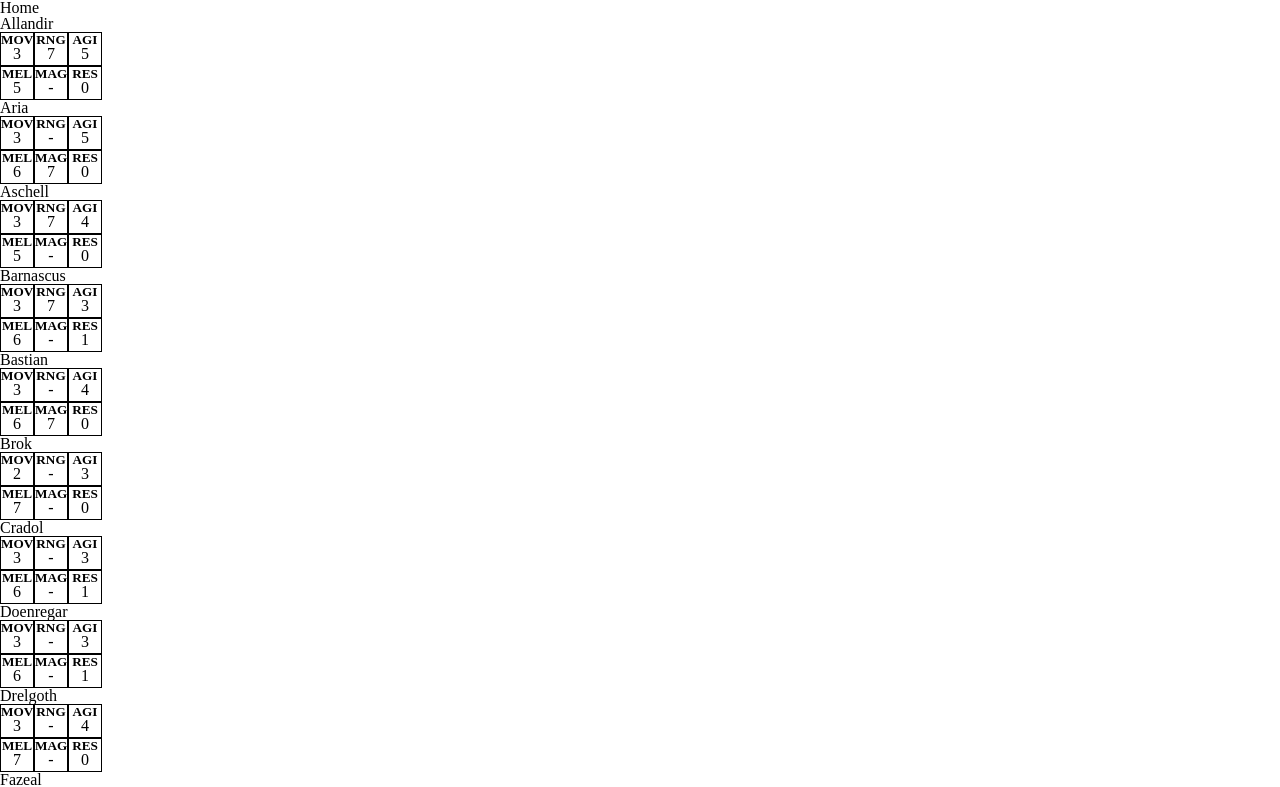
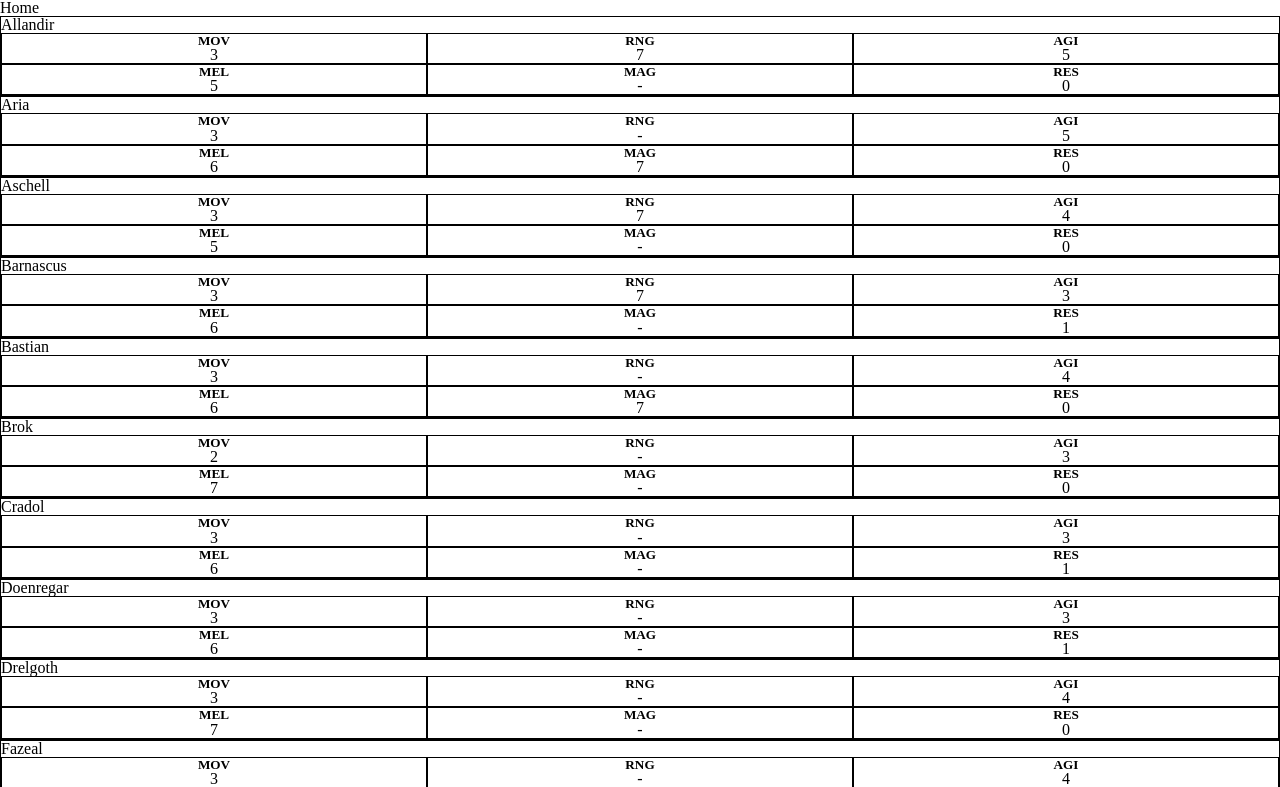
Before and after one commit to centaurreader/judgement-app, a React app: page / in a window 1280 px wide. Shown: the top 787 px of the page. Built offline with nearby package versions, Linux system fonts and the light colour scheme.

Commit message:
enable prop types

```diff
--- a/package.json
+++ b/package.json
@@ -36,6 +36,7 @@
     "webpack-dev-server": "^4.15.1"
   },
   "dependencies": {
+    "prop-types": "^15.8.1",
     "react": "^18.2.0",
     "react-dom": "^18.2.0",
     "react-router": "^6.14.1",
--- /dev/null
+++ b/src/components/HeroCard.css
@@ -0,0 +1,12 @@
+.container {
+  border: 1px solid black;
+}
+
+.statList {
+  display: flex;
+  flex-wrap: wrap;
+}
+
+.statListItem {
+  flex: 1 0 33%;
+}
--- /dev/null
+++ b/src/components/HeroCard.jsx
@@ -0,0 +1,33 @@
+import React from 'react';
+import PropTypes from 'prop-types';
+import StatBlock from './StatBlock';
+import style from './HeroCard.css';
+
+function HeroCard({
+  name,
+  stats,
+}) {
+  return (
+    <div className={style.container}>
+      <p>{name}</p>
+
+      <ul className={style.statList}>
+        {stats.map((stat) => (
+          <li key={stat.label} className={style.statListItem}>
+            <StatBlock name={stat.label} value={stat.value} />
+          </li>
+        ))}
+      </ul>
+    </div>
+  );
+}
+
+HeroCard.propTypes = {
+  name: PropTypes.string.isRequired,
+  stats: PropTypes.arrayOf(PropTypes.objectOf({
+    label: PropTypes.string.isRequired,
+    value: PropTypes.string,
+  })).isRequired,
+};
+
+export default HeroCard;
--- a/src/components/StatBlock.css
+++ b/src/components/StatBlock.css
@@ -1,8 +1,6 @@
 .container {
   border: 1px solid black;
   text-align: center;
-  height: 2rem;
-  width: 2rem;
 }
 
 .name {
--- a/src/components/StatBlock.jsx
+++ b/src/components/StatBlock.jsx
@@ -1,4 +1,5 @@
 import React from 'react';
+import PropTypes from 'prop-types';
 import style from './StatBlock.css';
 
 function StatBlock({
@@ -13,4 +14,13 @@ function StatBlock({
   );
 }
 
+StatBlock.propTypes = {
+  name: PropTypes.string.isRequired,
+  value: PropTypes.string,
+};
+
+StatBlock.defaultProps = {
+  value: '-',
+};
+
 export default StatBlock;
--- a/src/routes/Home.jsx
+++ b/src/routes/Home.jsx
@@ -1,6 +1,6 @@
 import React from 'react';
 import { useJudgementApi } from '../hooks/useJudgementApi';
-import StatBlock from '../components/StatBlock';
+import HeroCard from '../components/HeroCard';
 
 function HomeRoute() {
   const { data } = useJudgementApi();
@@ -8,33 +8,18 @@ function HomeRoute() {
     <div>
       <h1>Home</h1>
       {data.map((hero) => (
-        <div key={hero.id}>
-          {hero.name}
-
-          <ul style={{ display: 'flex' }}>
-            <li>
-              <StatBlock name="Mov" value={hero.mov} />
-            </li>
-            <li>
-              <StatBlock name="Rng" value={hero.rng} />
-            </li>
-            <li>
-              <StatBlock name="Agi" value={hero.agi} />
-            </li>
-          </ul>
-          <ul style={{ display: 'flex' }}>
-            <li>
-              <StatBlock name="Mel" value={hero.mel} />
-            </li>
-            <li>
-              <StatBlock name="mag" value={hero.mag} />
-            </li>
-            <li>
-              <StatBlock name="res" value={hero.res} />
-            </li>
-          </ul>
-
-        </div>
+        <HeroCard
+          key={hero.id}
+          name={hero.name}
+          stats={[
+            { label: 'Mov', value: hero.mov },
+            { label: 'Rng', value: hero.rng },
+            { label: 'Agi', value: hero.agi },
+            { label: 'Mel', value: hero.mel },
+            { label: 'Mag', value: hero.mag },
+            { label: 'Res', value: hero.res },
+          ]}
+        />
       ))}
     </div>
   );
```
Also changed, not shown: 2 other files (tests, documents, lock files or other folders).
